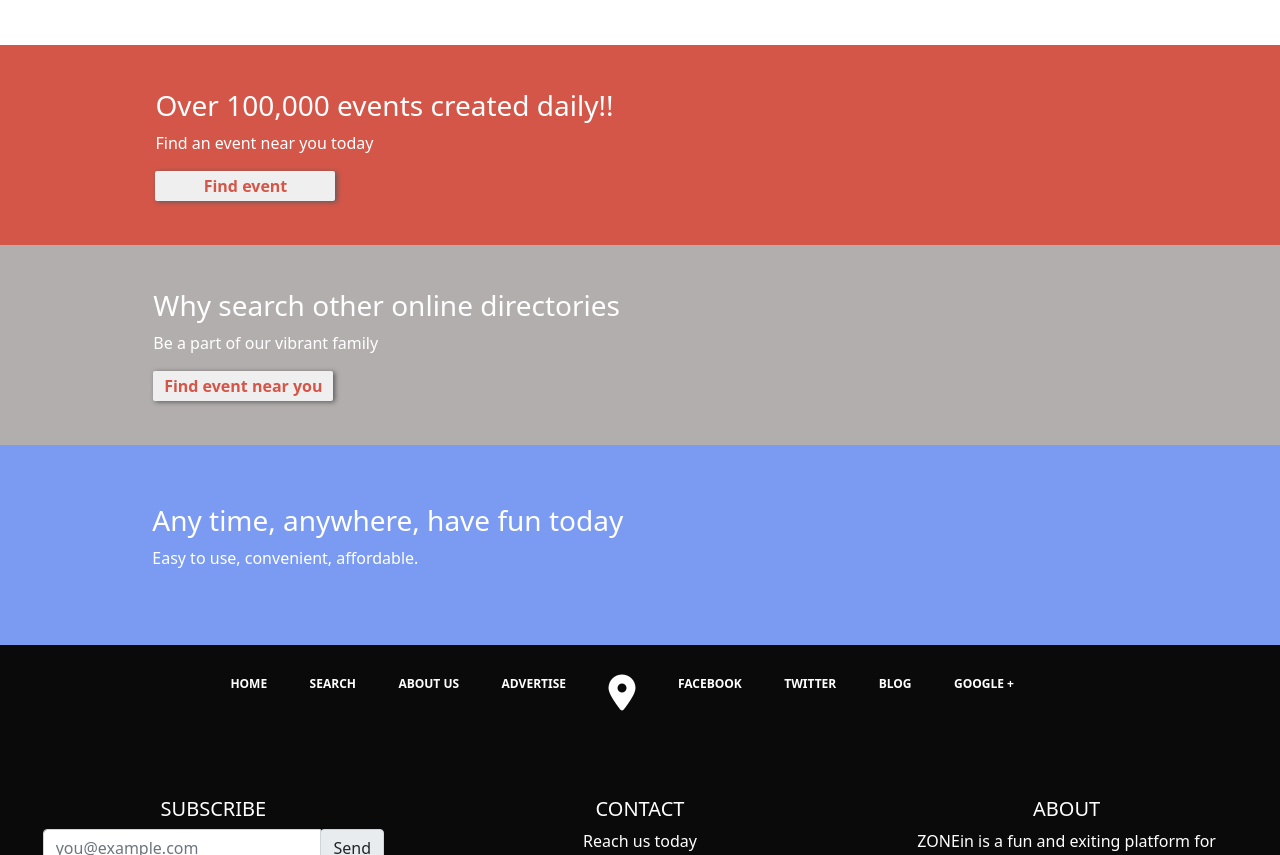
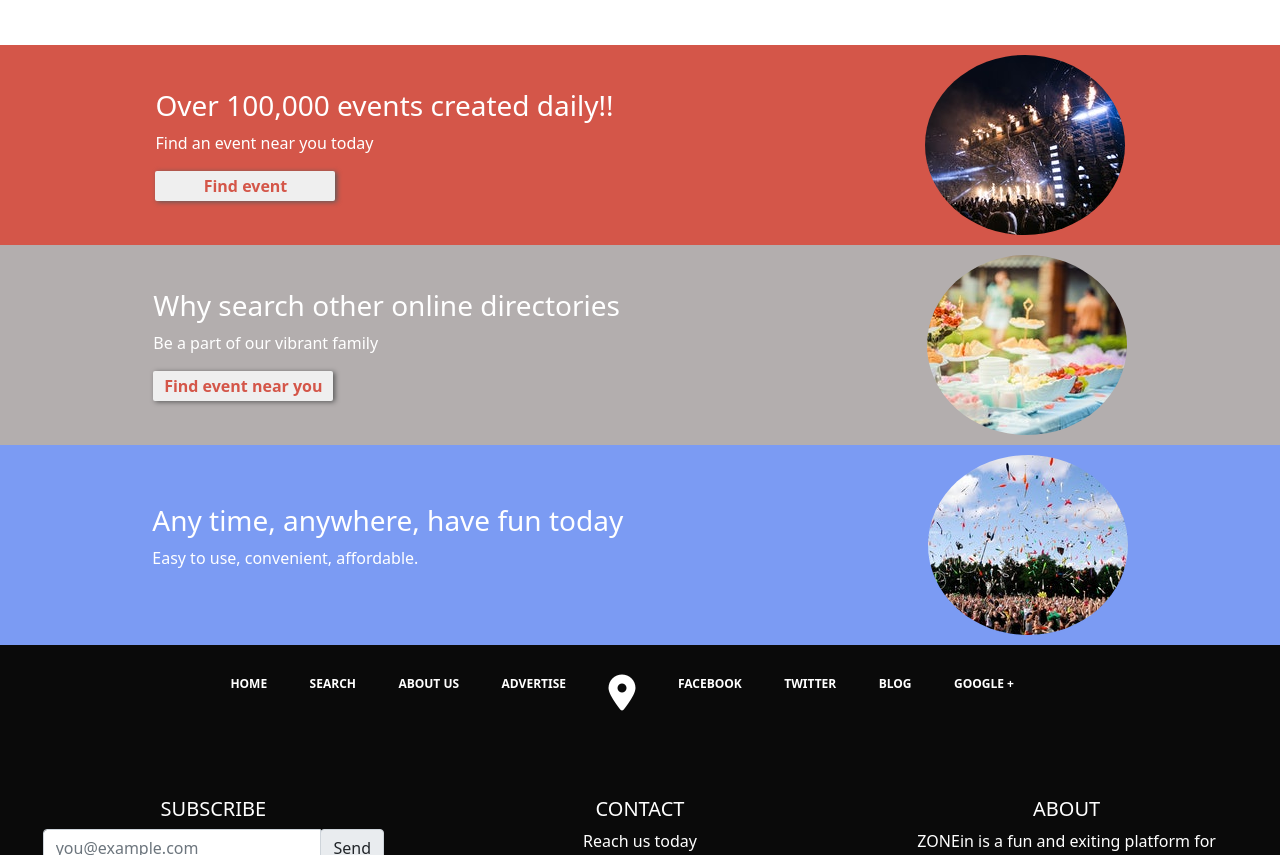
Before and after one commit to felix-vondee/zonein, a plain HTML site: page index.html in a window 1280 px wide. Shown: the part 1286-2141 px from the top of the page. Drawn offline with nearby package versions, Linux system fonts and the light colour scheme; the site is published under a folder, as on GitHub Pages, so addresses that start at the root find nothing.

Commit message:
Fix home page images not displaying

```diff
--- a/style.scss
+++ b/style.scss
@@ -58,19 +58,19 @@ h1,
 div.circl {
   @include pics;
 
-  background-image: url(/images/hands.jpg);
+  background-image: url(images/hands.jpg);
 }
 
 div.circl1 {
   @include pics;
 
-  background-image: url(/images/food.jpg);
+  background-image: url(images/food.jpg);
 }
 
 div.circl2 {
   @include pics;
 
-  background-image: url(/images/mardi.jpg);
+  background-image: url(images/mardi.jpg);
 }
 
 .spec {
```
Also changed, not shown: style.css, 1 other file.
